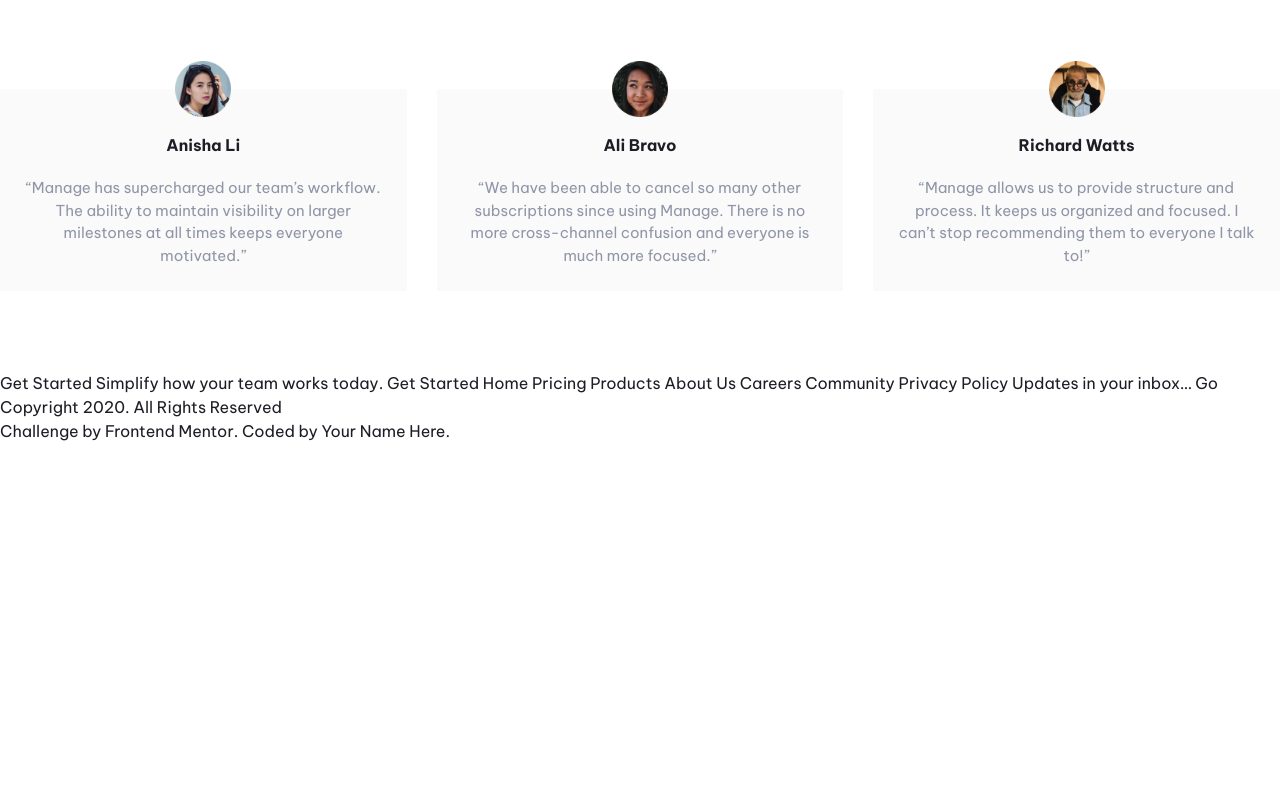
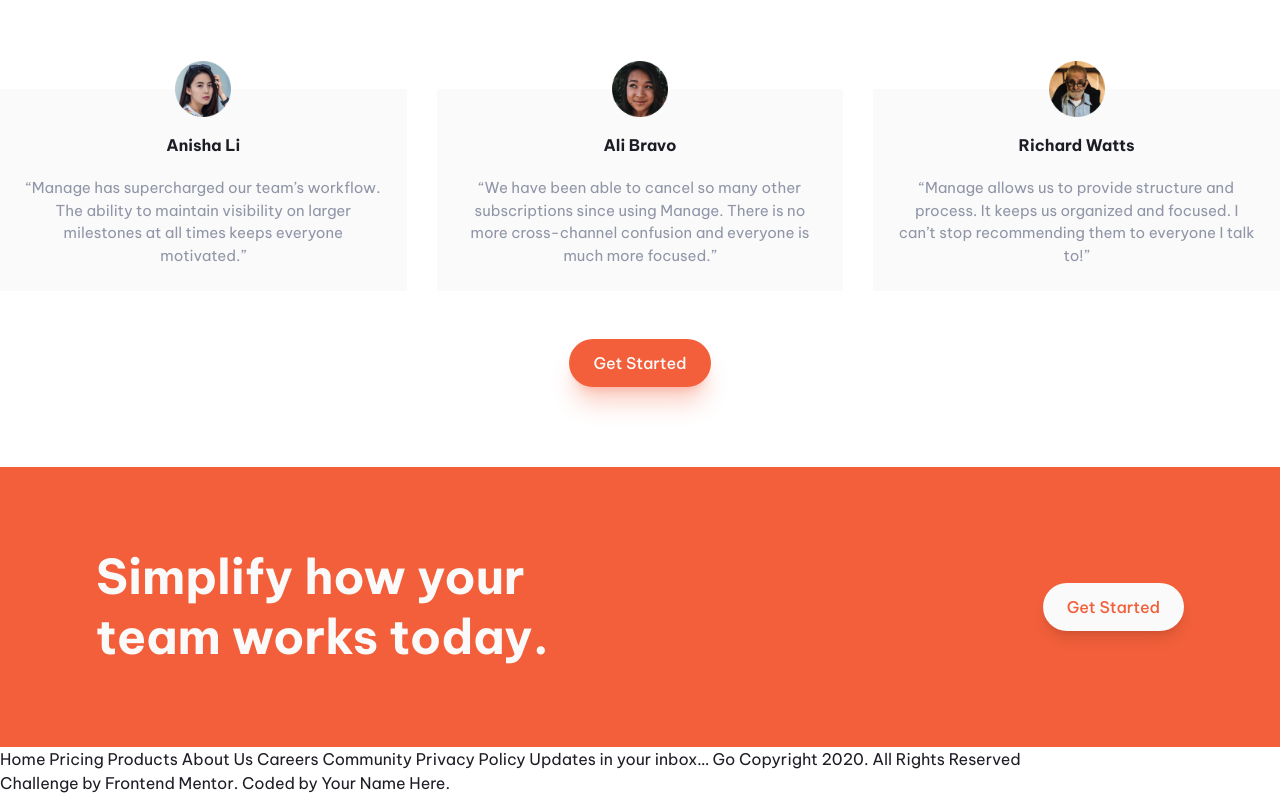
Before and after one commit to aatmaneoulmouden/manage-landing-page, a website: page index.html in a window 1280 px wide. Shown: the part 1295-2090 px from the top of the page. Before the commit the page ends 1738 px from the top, so only its background shows below. Drawn offline with nearby package versions, Linux system fonts and the light colour scheme.

Commit message:
Integrate the banner section

```diff
--- a/index.html
+++ b/index.html
@@ -190,10 +190,23 @@
         </div>
         <!-- <div class="swiper-pagination"></div> -->
       </div>
+      <a href="" class="cta-btn rounded-full py-3 px-6 text-very-light-gray font-medium bg-bright-red shadow-xl shadow-bright-red/30 block w-fit mx-auto mt-12">Get Started</a>
     </section>
     <!-- ========== End TESTIMONIALS Section ========== -->
 
-    Get Started Simplify how your team works today. Get Started Home Pricing
+    <!-- ========== Start BANNER Section ========== -->
+    <section id="banner" class="py-20 bg-bright-red">
+      <div class="container">
+        <div class="flex justify-between items-center">
+          <h1 class="text-5xl font-bold text-very-light-gray max-w-[50%] leading-[60px]">Simplify how your team works today.</h1>
+          <a href="" class="cta-btn rounded-full py-3 px-6 text-bright-red font-medium bg-very-light-gray shadow-lg block w-fit">Get Started</a>
+        </div>
+      </div>
+    </section>
+    <!-- ========== End BANNER Section ========== -->
+
+
+       Home Pricing
     Products About Us Careers Community Privacy Policy Updates in your inbox… Go
     Copyright 2020. All Rights Reserved
 
```
Also changed, not shown: assets/css/style.css.
